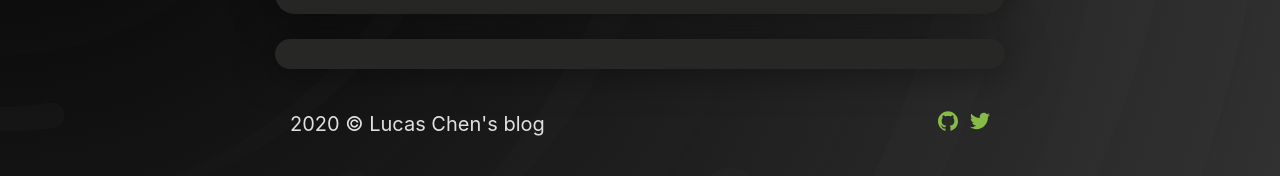
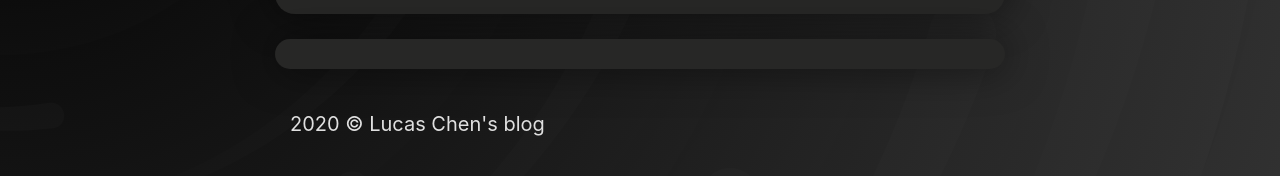
Before and after one commit to lucaschen1000/lucaschen1000.github.io, a Jekyll site: the page built from _posts/2020-09-20-DownUnder-CTF.markdown, in a window 1280 px wide and 900 px high, scrolled down 5304 px. Shown: the part 721-897 px from the top of the window. Built offline with Jekyll 4.4.1, drawn with Linux system fonts in a browser that asks for light colours; formulas are drawn with MathJax 3; a script that is not in the unit is left out.

Commit message:
Remove social media icons

```diff
--- a/_includes/footer.html
+++ b/_includes/footer.html
@@ -3,22 +3,6 @@
   <div class="wrapper">
     <div class="footer">
       <div class="footer-title">{{ 'now' | date: '%Y' }} &copy; {{site.title}}</div>
-      <div class="footer-social-links">
-        <a target="_blank" rel="me" href="https://github.com/{{ site.social.github }}">
-          <svg role="img" viewBox="0 0 24 24" xmlns="http://www.w3.org/2000/svg">
-            <title>GitHub icon</title>
-            <path
-              d="M12 .297c-6.63 0-12 5.373-12 12 0 5.303 3.438 9.8 8.205 11.385.6.113.82-.258.82-.577 0-.285-.01-1.04-.015-2.04-3.338.724-4.042-1.61-4.042-1.61C4.422 18.07 3.633 17.7 3.633 17.7c-1.087-.744.084-.729.084-.729 1.205.084 1.838 1.236 1.838 1.236 1.07 1.835 2.809 1.305 3.495.998.108-.776.417-1.305.76-1.605-2.665-.3-5.466-1.332-5.466-5.93 0-1.31.465-2.38 1.235-3.22-.135-.303-.54-1.523.105-3.176 0 0 1.005-.322 3.3 1.23.96-.267 1.98-.399 3-.405 1.02.006 2.04.138 3 .405 2.28-1.552 3.285-1.23 3.285-1.23.645 1.653.24 2.873.12 3.176.765.84 1.23 1.91 1.23 3.22 0 4.61-2.805 5.625-5.475 5.92.42.36.81 1.096.81 2.22 0 1.606-.015 2.896-.015 3.286 0 .315.21.69.825.57C20.565 22.092 24 17.592 24 12.297c0-6.627-5.373-12-12-12" />
-          </svg>
-        </a>
-        <a target="_blank" rel="me" href="https://twitter.com/{{ site.social.twitter }}">
-          <svg role="img" viewBox="0 0 24 24" xmlns="http://www.w3.org/2000/svg">
-            <title>Twitter icon</title>
-            <path
-              d="M23.954 4.569c-.885.389-1.83.654-2.825.775 1.014-.611 1.794-1.574 2.163-2.723-.951.555-2.005.959-3.127 1.184-.896-.959-2.173-1.559-3.591-1.559-2.717 0-4.92 2.203-4.92 4.917 0 .39.045.765.127 1.124C7.691 8.094 4.066 6.13 1.64 3.161c-.427.722-.666 1.561-.666 2.475 0 1.71.87 3.213 2.188 4.096-.807-.026-1.566-.248-2.228-.616v.061c0 2.385 1.693 4.374 3.946 4.827-.413.111-.849.171-1.296.171-.314 0-.615-.03-.916-.086.631 1.953 2.445 3.377 4.604 3.417-1.68 1.319-3.809 2.105-6.102 2.105-.39 0-.779-.023-1.17-.067 2.189 1.394 4.768 2.209 7.557 2.209 9.054 0 13.999-7.496 13.999-13.986 0-.209 0-.42-.015-.63.961-.689 1.8-1.56 2.46-2.548l-.047-.02z" />
-          </svg>
-        </a>
-      </div>
     </div>
   </div>
 </footer>
```
